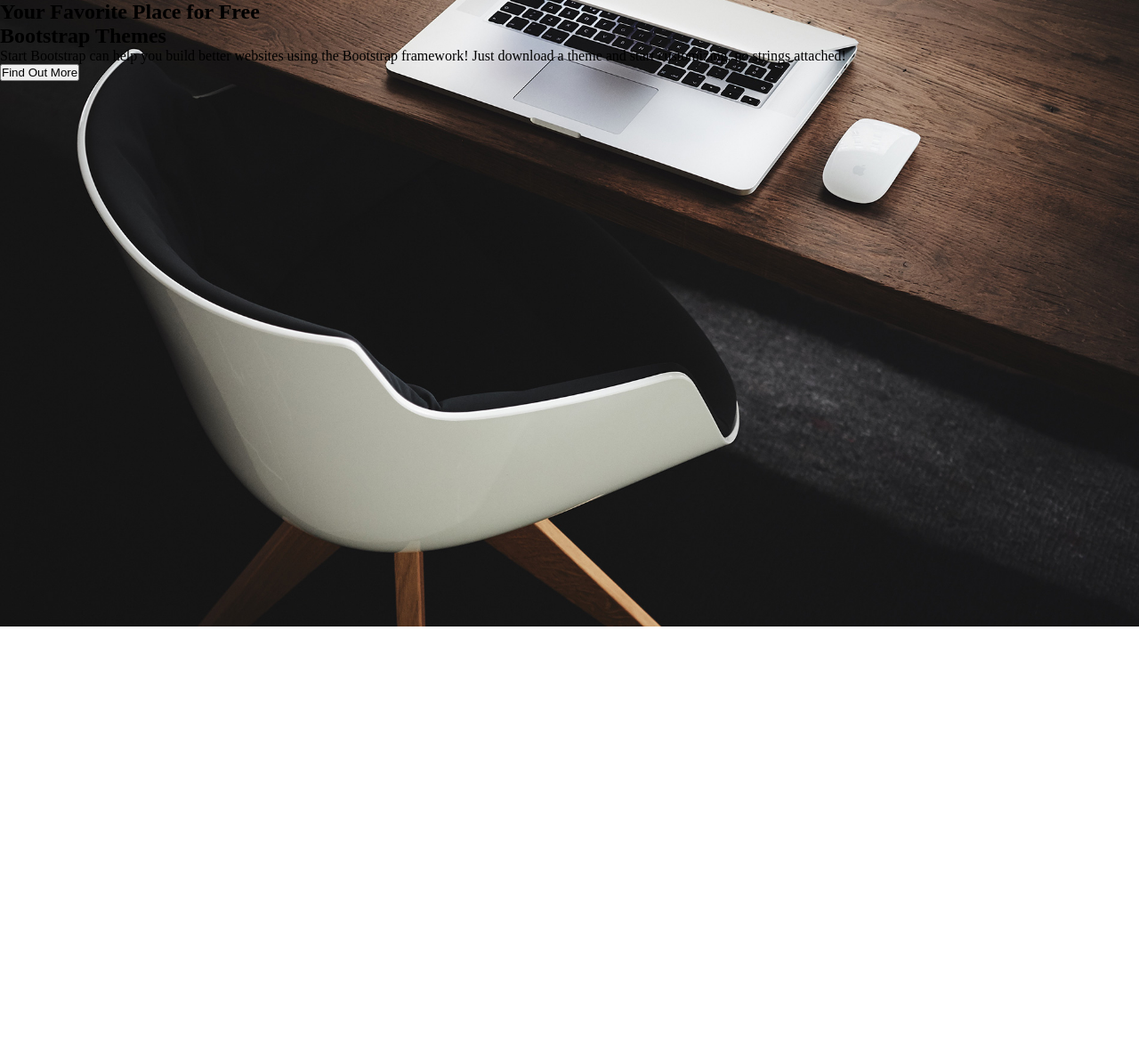
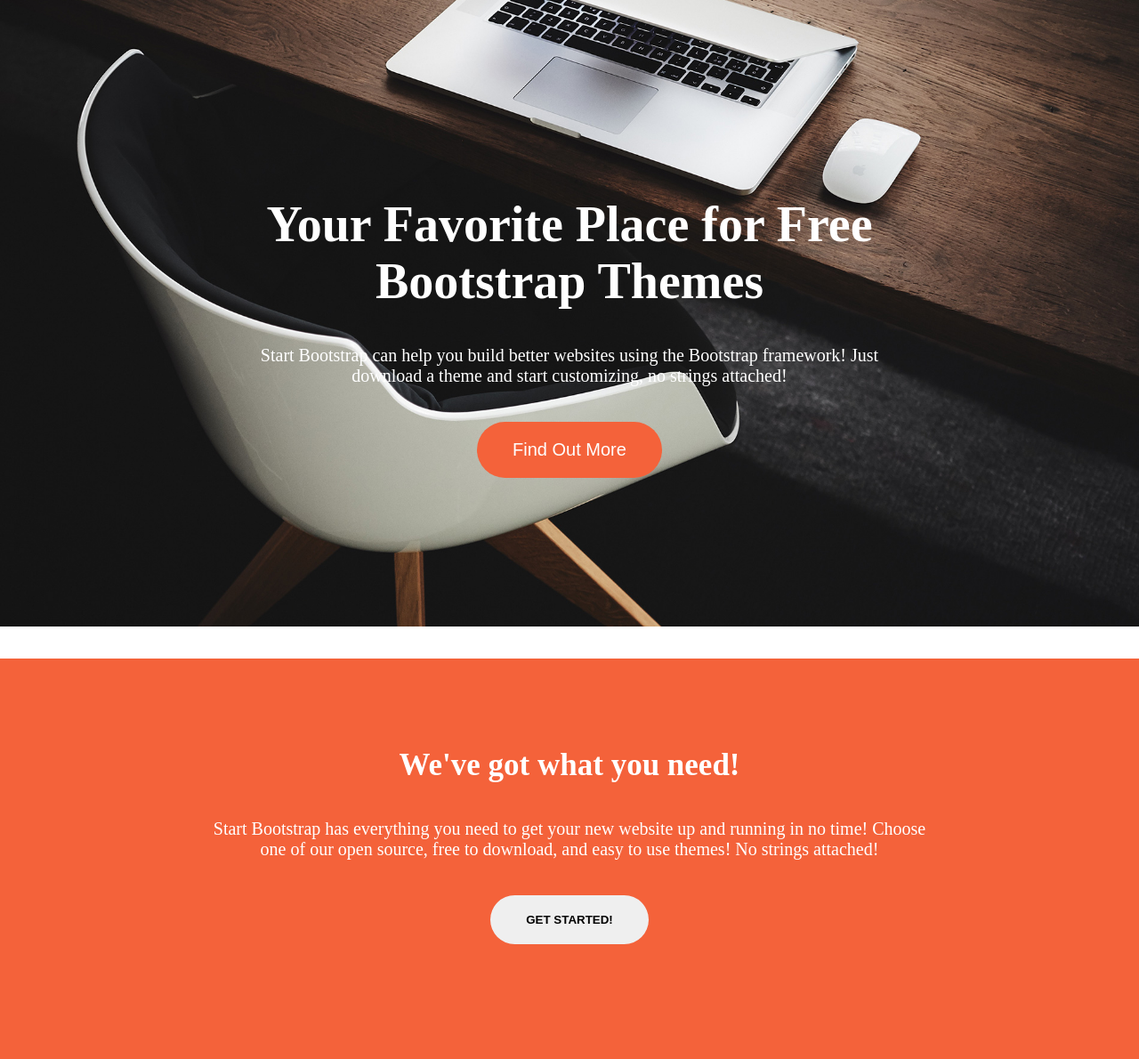
Before and after one commit to Senanmemmedov1990/Task-4, a plain HTML site: page index.html in a window 1280 px wide. Shown: the whole page at 89% size. Before the commit the page ends 800 px from the top, so only its background shows below. Drawn offline with Linux system fonts and the light colour scheme.

Commit message:
template update1

```diff
--- a/index.html
+++ b/index.html
@@ -9,13 +9,23 @@
 </head>
 
 <body>
-    <section>
-        <div id="header">
+    <header>
+        <div id="head">
             <h1>Your Favorite Place for Free <br> Bootstrap Themes</h1>
-            <p>Start Bootstrap can help you build better websites using the Bootstrap framework! Just download a theme
+            <p>Start Bootstrap can help you build better websites using the Bootstrap framework! Just <br> download a
+                theme
                 and start customizing, no strings attached!</p>
             <button>Find Out More</button>
         </div>
+    </header>
+
+    <section class="information">
+        <h2>We've got what you need!
+        </h2>
+        <p>Start Bootstrap has everything you need to get your new website up and running in no time! Choose <br>one of our
+            open source, free to download, and easy to use themes! No strings attached!
+        </p>
+        <button>GET STARTED!</button>
     </section>
 </body>
 
--- a/src/css/main.css
+++ b/src/css/main.css
@@ -2,15 +2,59 @@
 margin: 0px;
 padding: 0px;
 box-sizing: border-box;
-
+border: 0;
+outline: 0;
 }
 
-#header {
+/* ---------------header--------------- */
+#head {
     height:740px;
     width: 100%;
     background-image: url("../image/bg-masthead.jpg");
     background-position-y: -150px;
     background-repeat: no-repeat;
     background-size: 100%;
+    text-align: center;
 
 }
+#head > h1 {
+    color: white;
+    font-size: 3.5rem;
+    padding-top: 220px;
+}
+#head > p {
+    color: white;
+    font-size: 20px;
+    margin: 40px 0px;
+}
+#head > button {
+    color: white;
+    font-size: 20px;
+    background-color: #F4623A;
+    padding: 20px 40px;
+    border-radius: 40px;
+
+}
+
+/* ---------------information--------------- */
+.information{
+height: 450px;
+background-color: #F4623A;
+text-align: center;
+padding: 100px 0px;
+color: white;
+}
+.information >h2{
+font-size: 35px;
+
+}
+.information > p{
+margin: 40px;
+font-size: 20px;
+}
+.information > button{
+padding: 20px 40px;
+border-radius: 40px;
+font-weight: bold;
+
+}
```
